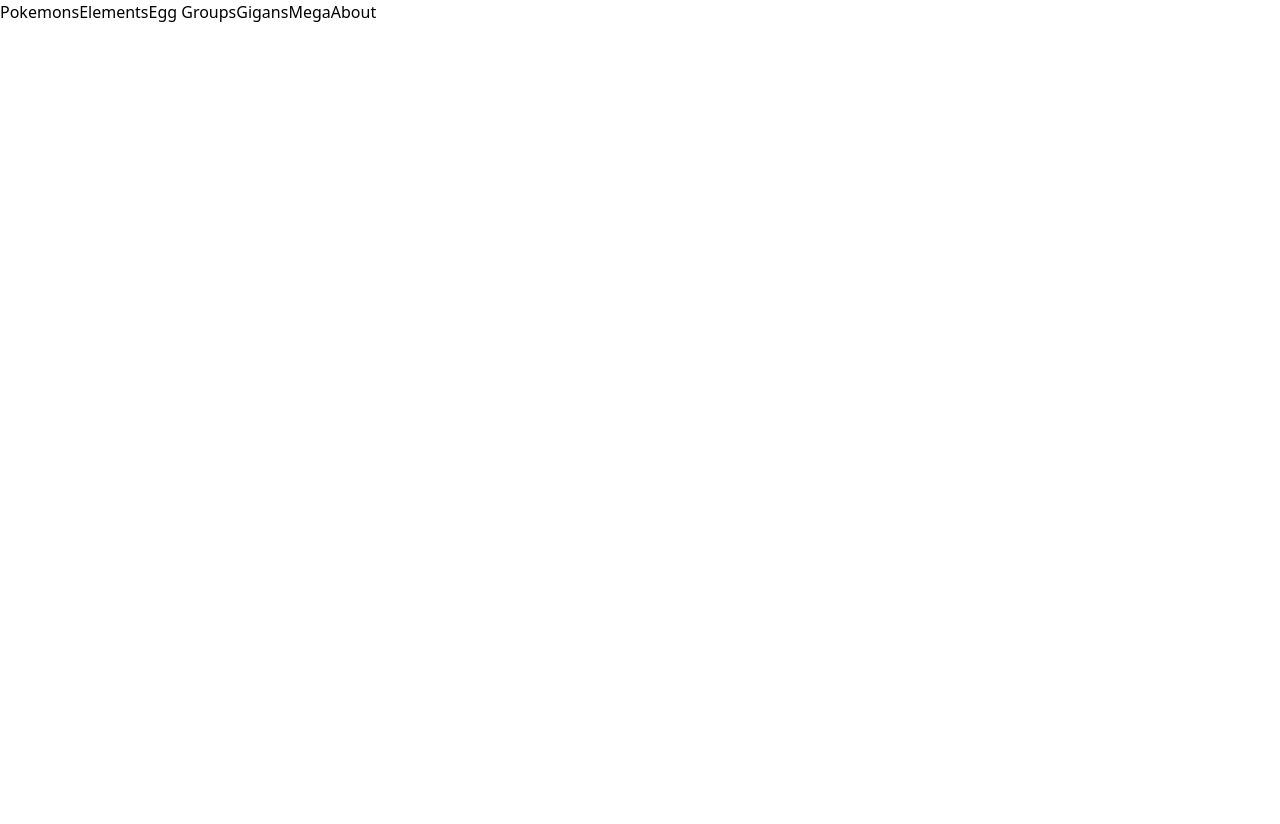
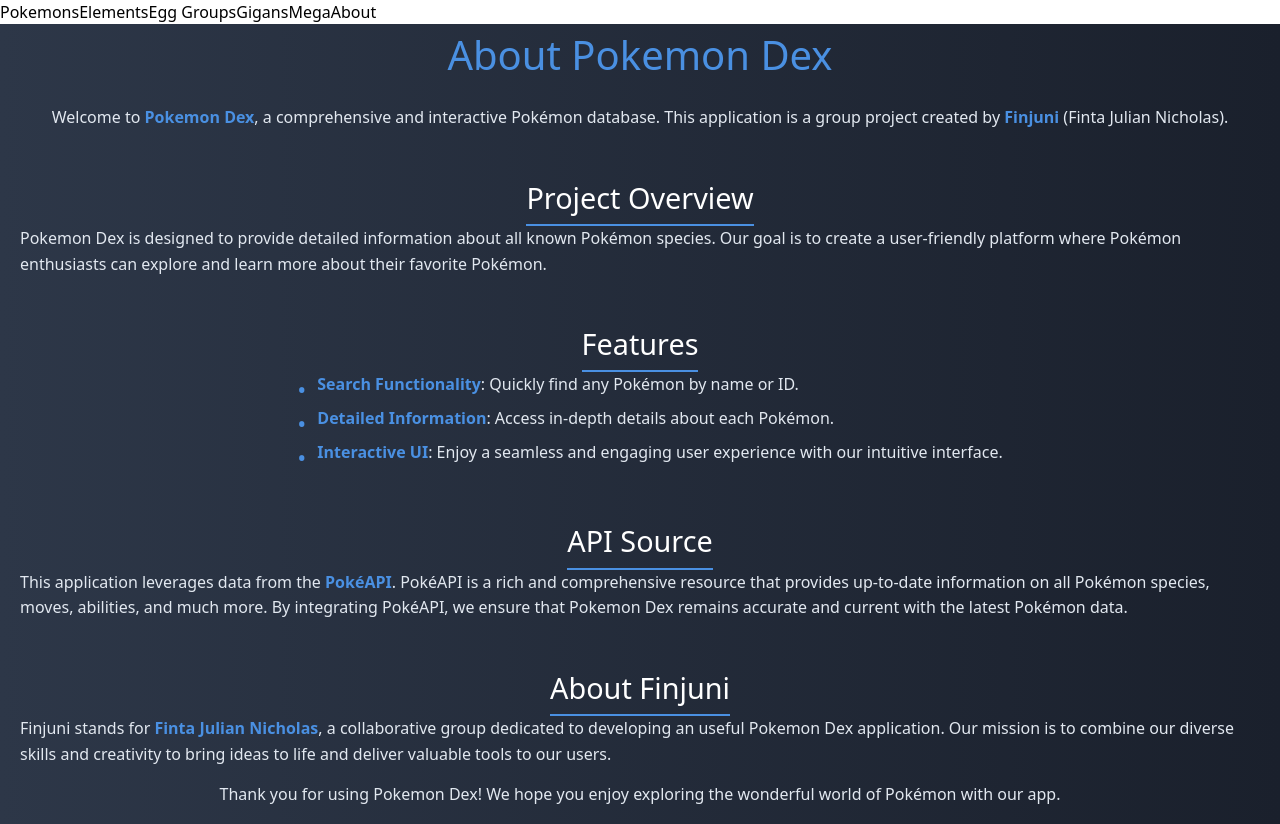
Before and after one commit to finjuni/pokedex, a React (Vite) app in the folder pokedex/: page /about in a window 1280 px wide. Before the commit the page ends 800 px from the top, so only its background shows below. Built offline with nearby package versions, Linux system fonts and the light colour scheme.

Commit message:
Create About page

```diff
--- /dev/null
+++ b/pokedex/src/pages/about.css
@@ -0,0 +1,72 @@
+html, body {
+    margin: 0;
+    height: 100%;
+  }
+
+  .about-container {
+    display: flex;
+    flex-direction: column;
+    align-items: center;
+    justify-content: center;
+    background: linear-gradient(to right, #2d3748, #1a202c);
+    color: #e2e8f0;
+    padding: 20px;
+    box-sizing: border-box;
+    height: 100vh;
+  }
+
+  .about-container h1 {
+    text-align: center;
+    margin-bottom: 20px;
+    font-size: 2.5rem;
+    color: #4a90e2;
+  }
+
+  .about-container h2 {
+    margin-top: 30px;
+    font-size: 1.8rem;
+    border-bottom: 2px solid #4a90e2;
+    padding-bottom: 5px;
+    color: #ffffff;
+  }
+
+  .about-container p {
+    margin-bottom: 15px;
+    font-size: 1rem;
+    line-height: 1.6;
+  }
+
+  .about-container ul {
+    margin-bottom: 15px;
+    padding-left: 20px;
+    font-size: 1rem;
+  }
+
+  .about-container ul li {
+    margin-bottom: 10px;
+    position: relative;
+    padding-left: 20px;
+  }
+
+  .about-container ul li::before {
+    content: '•';
+    color: #4a90e2;
+    font-size: 1.5rem;
+    position: absolute;
+    left: 0;
+    top: 0;
+  }
+
+  .about-container a {
+    color: #4a90e2;
+    text-decoration: none;
+    font-weight: bold;
+  }
+
+  .about-container a:hover {
+    text-decoration: underline;
+  }
+
+  .about-container strong {
+    color: #4a90e2;
+  }
--- a/pokedex/src/pages/about.jsx
+++ b/pokedex/src/pages/about.jsx
@@ -1,9 +1,65 @@
-
+import React from 'react';
+import './about.css';
 
 export default function About() {
   return (
-    <div>
+    <div className="about-container h-screen">
+      <h1>About Pokemon Dex</h1>
+      <p>
+        Welcome to <strong>Pokemon Dex</strong>, a comprehensive and interactive
+        Pokémon database. This application is a group project created by{" "}
+        <strong>Finjuni</strong> (Finta Julian Nicholas).
+      </p>
 
+      <h2>Project Overview</h2>
+      <p>
+        Pokemon Dex is designed to provide detailed information about all known
+        Pokémon species. Our goal is to create a user-friendly platform where
+        Pokémon enthusiasts can explore and learn more about their favorite
+        Pokémon.
+      </p>
+
+      <h2>Features</h2>
+      <ul>
+        <li>
+          <strong>Search Functionality</strong>: Quickly find any Pokémon by
+          name or ID.
+        </li>
+        <li>
+          <strong>Detailed Information</strong>: Access in-depth details about
+          each Pokémon.
+        </li>
+        <li>
+          <strong>Interactive UI</strong>: Enjoy a seamless and engaging user
+          experience with our intuitive interface.
+        </li>
+      </ul>
+
+      <h2>API Source</h2>
+      <p>
+        This application leverages data from the{" "}
+        <a href="https://pokeapi.co/" target="_blank" rel="noopener noreferrer">
+          PokéAPI
+        </a>
+        . PokéAPI is a rich and comprehensive resource that provides up-to-date
+        information on all Pokémon species, moves, abilities, and much more. By
+        integrating PokéAPI, we ensure that Pokemon Dex remains accurate and
+        current with the latest Pokémon data.
+      </p>
+
+      <h2>About Finjuni</h2>
+      <p>
+        Finjuni stands for <strong>Finta Julian Nicholas</strong>, a
+        collaborative group dedicated to developing an useful Pokemon Dex
+        application. Our mission is to combine our diverse skills and
+        creativity to bring ideas to life and deliver valuable tools to our
+        users.
+      </p>
+
+      <p>
+        Thank you for using Pokemon Dex! We hope you enjoy exploring the
+        wonderful world of Pokémon with our app.
+      </p>
     </div>
-  )
+  );
 }
```
